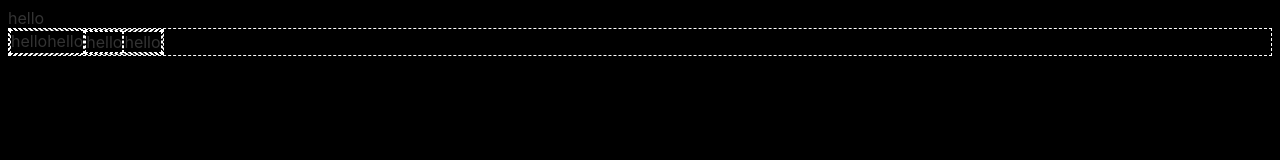
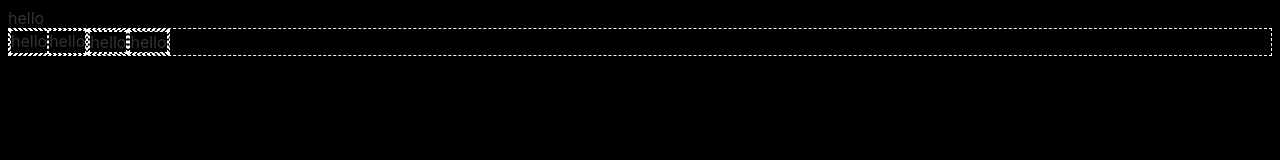
Before and after one commit to michals2/svelte-grid-app, a Svelte app: page / in a window 1280 px wide. Shown: the top 160 px of the page. Built offline with nearby package versions, Linux system fonts and the light colour scheme.

Commit message:
refactor so root is an object

```diff
--- a/src/App.svelte
+++ b/src/App.svelte
@@ -2,8 +2,7 @@
   import Grid from "./Grid.svelte";
   import * as Types from "./types";
 
-  let root: Types.Root = [
-    {
+  let root: Types.Root = {
     type: "container",
     split: "horizontal",
     children: [
@@ -48,8 +47,7 @@
         ],
       },
     ],
-    },
-  ];
+  };
 </script>
 
 <style>
--- a/src/Grid.svelte
+++ b/src/Grid.svelte
@@ -14,11 +14,11 @@
 </style>
 
 <div class="container">
-  {#each root as child}
-    {#if child.type === 'container'}
-      <svelte:self root={child.children} />
-    {:else}
-      <Cell {...child} />
-    {/if}
-  {/each}
+  {#if root.type === 'container'}
+    {#each root.children as child}
+      <svelte:self root={child} />
+    {/each}
+  {:else}
+    <Cell />
+  {/if}
 </div>
--- a/src/types.ts
+++ b/src/types.ts
@@ -1,9 +1,9 @@
-export type Root = (ContainerNode | TerminalNode)[];
+export type Root = (ContainerNode | TerminalNode);
 
 interface ContainerNode {
   type: "container";
   split: "horizontal" | "vertical" | "tab";
-  children: Root;
+  children: Root[];
 }
 
 interface TerminalNode {
```
Lines whose indentation alone changed are shown as unchanged.
